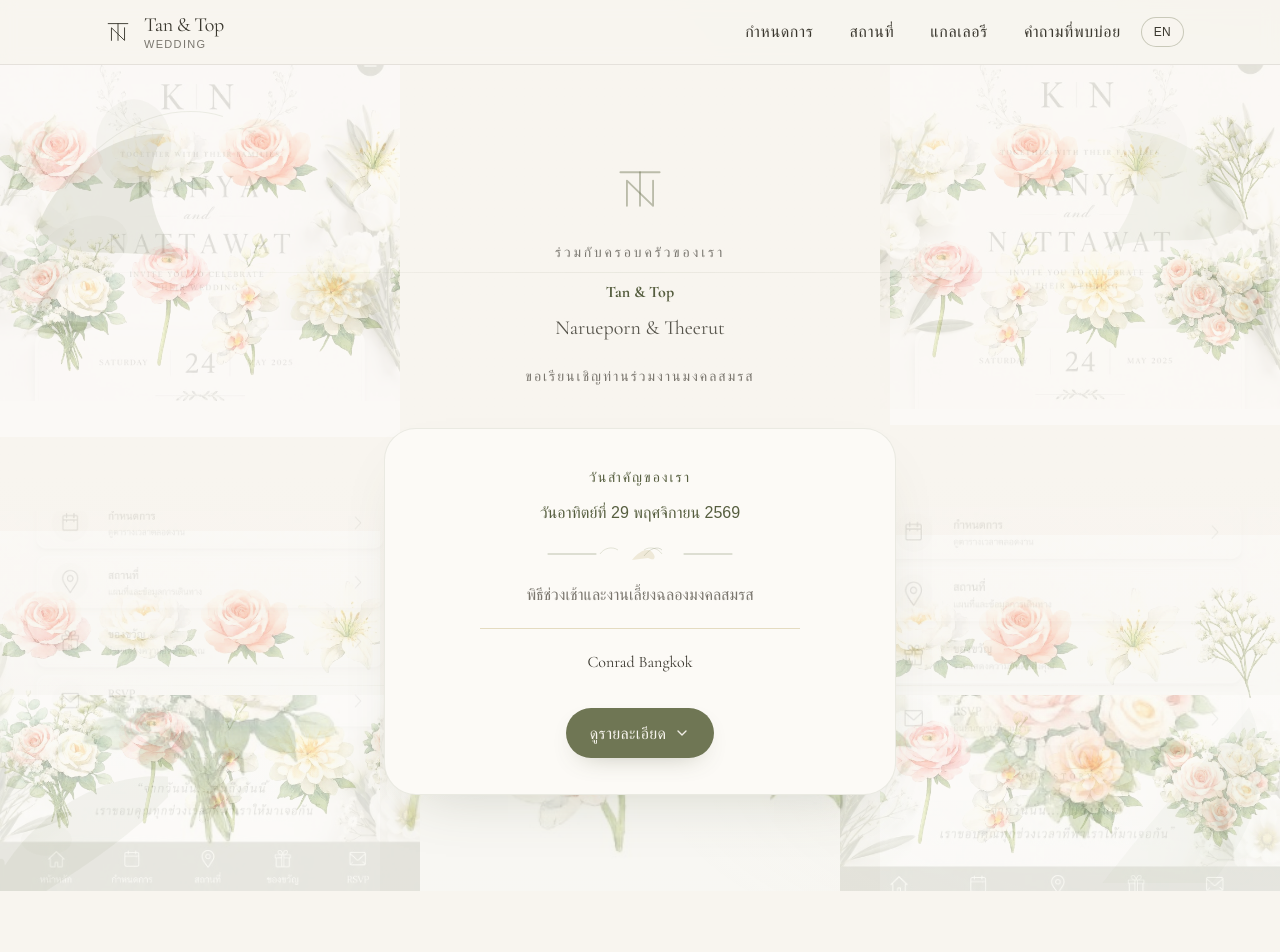
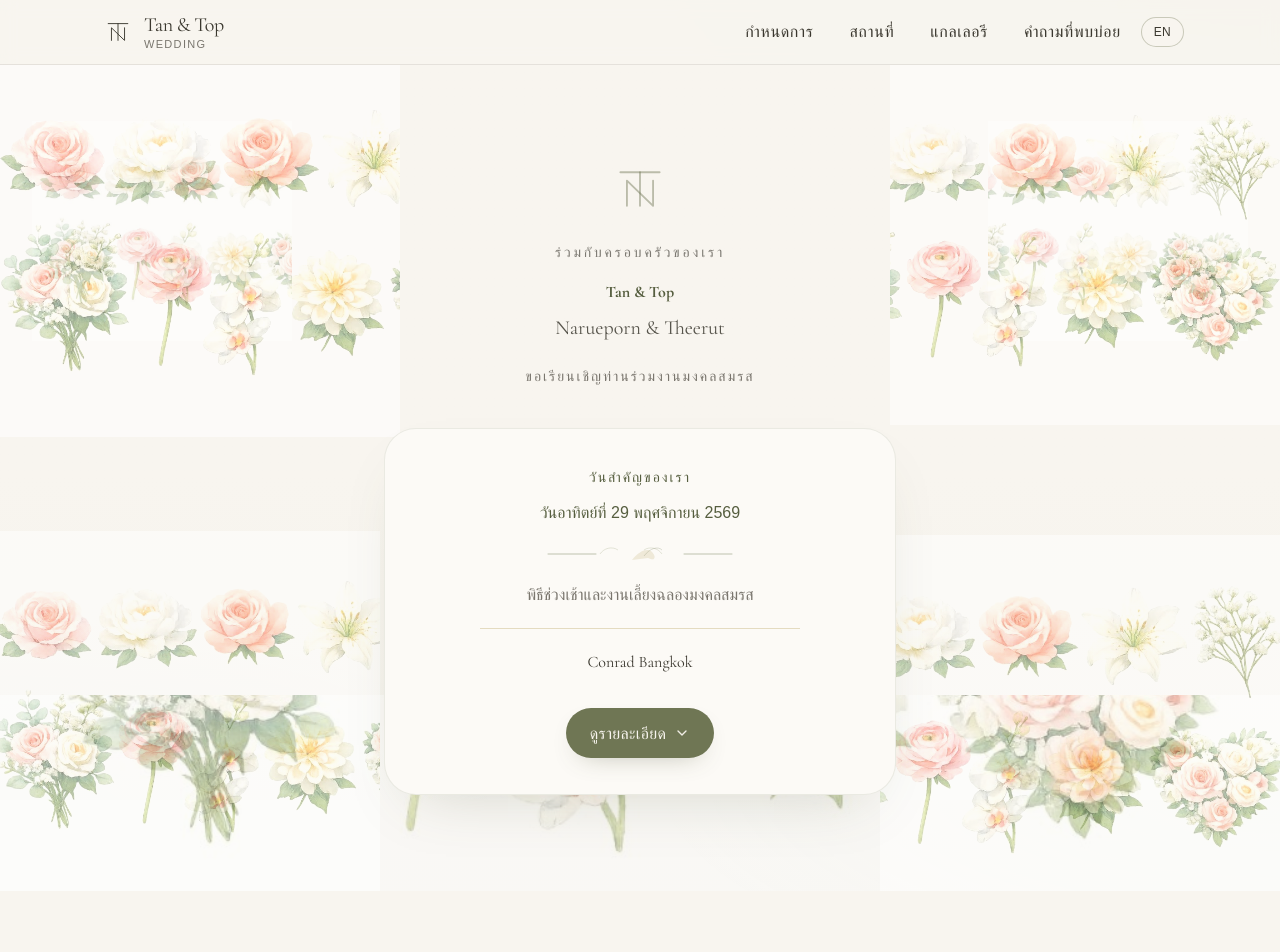
Before and after one commit to topkoong/top-tanly-wedding, a Next.js app: page / in a window 1280 px wide. Shown: the top 952 px of the page. Built offline with nearby package versions, Linux system fonts and the light colour scheme; a web font is replaced by a local one.

Commit message:
refine(home): switch to flower-only background layering
Use only the flower sprite for home botanical framing, increase floral corner density, and keep a calm center veil so invitation text remains readable.

Co-authored-by: Cursor <cursoragent@cursor.com>

```diff
--- a/components/ui/BotanicalBackdrop.tsx
+++ b/components/ui/BotanicalBackdrop.tsx
@@ -3,14 +3,12 @@ import Image from "next/image";
 import { publicAssetPath } from "@/lib/publicAssetPath";
 import { cn } from "@/lib/utils";
 
-/** Matches quiet-luxury home reference; clipped corners only (asset is a tall frame). */
-const FLORAL_QUIET_LUXURY = publicAssetPath("/images/home-floral-quiet-luxury.png");
-/** 1024×682 sprite sheet — soft watercolor florals (white background; blend on cream). */
-const WATERCOLOR_SPRITE = publicAssetPath("/images/home-watercolor-florals.png");
+/** 1024x682 flower-only watercolor sprite sheet. */
+const FLOWER_ONLY_SPRITE = publicAssetPath("/images/home-watercolor-florals.png");
 
 /**
- * Home hero botanical stack: watercolor sprite (corners + bottom band), photoreal corner whispers,
- * radial cream veil, SVG line art. Keeps centre clear for Tan & Top.
+ * Home hero botanical framing from flower-only crops.
+ * Keeps center calm for invitation copy while increasing floral presence.
  */
 export default function BotanicalBackdrop({ className }: { className?: string }) {
   return (
@@ -18,151 +16,77 @@ export default function BotanicalBackdrop({ className }: { className?: string })
       className={cn("pointer-events-none absolute inset-0 z-0 overflow-hidden", className)}
       aria-hidden
     >
-      {/* Watercolor sprite — bottom band for extra floral mass (quiet blend) */}
+      {/* Bottom floral band for grounding */}
       <div className="absolute inset-x-0 -bottom-16 h-[min(42vw,280px)] overflow-hidden md:h-[min(36vw,260px)]">
         <Image
-          src={WATERCOLOR_SPRITE}
+          src={FLOWER_ONLY_SPRITE}
           alt=""
           fill
-          className="object-cover object-[52%_94%] mix-blend-multiply opacity-[0.32] saturate-[1.02] md:opacity-[0.36]"
+          className="object-cover object-[50%_94%] mix-blend-multiply opacity-[0.42] saturate-[1.02] md:opacity-[0.46]"
           sizes="100vw"
         />
       </div>
 
-      {/* Watercolor corners — different sprite regions per corner */}
+      {/* Corner clusters */}
       <div className="absolute -left-10 -top-2 h-[min(56vw,340px)] w-[min(74vw,340px)] overflow-hidden sm:left-0 sm:h-[min(50vw,380px)] sm:w-[min(60vw,400px)]">
         <Image
-          src={WATERCOLOR_SPRITE}
+          src={FLOWER_ONLY_SPRITE}
           alt=""
           fill
-          className="object-cover object-[14%_26%] mix-blend-multiply opacity-[0.38] saturate-[1.04] brightness-[1.04] md:opacity-[0.44]"
+          className="object-cover object-[13%_27%] mix-blend-multiply opacity-[0.48] saturate-[1.06] brightness-[1.04] md:opacity-[0.54]"
           sizes="(max-width:768px) 74vw, 400px"
         />
       </div>
       <div className="absolute -right-12 top-0 h-[min(54vw,330px)] w-[min(74vw,340px)] overflow-hidden sm:right-0 sm:h-[min(48vw,360px)] sm:w-[min(58vw,390px)]">
         <Image
-          src={WATERCOLOR_SPRITE}
+          src={FLOWER_ONLY_SPRITE}
           alt=""
           fill
-          className="object-cover object-[86%_28%] mix-blend-multiply opacity-[0.36] saturate-[1.04] brightness-[1.04] md:opacity-[0.42]"
+          className="object-cover object-[87%_28%] mix-blend-multiply opacity-[0.46] saturate-[1.06] brightness-[1.04] md:opacity-[0.52]"
           sizes="(max-width:768px) 74vw, 390px"
         />
       </div>
       <div className="absolute -bottom-6 -left-12 h-[min(58vw,360px)] w-[min(76vw,380px)] overflow-hidden sm:bottom-0 sm:left-0">
         <Image
-          src={WATERCOLOR_SPRITE}
+          src={FLOWER_ONLY_SPRITE}
           alt=""
           fill
-          className="object-cover object-[18%_74%] mix-blend-multiply opacity-[0.34] saturate-[1.04] brightness-[1.03] md:opacity-[0.4]"
+          className="object-cover object-[18%_74%] mix-blend-multiply opacity-[0.44] saturate-[1.06] brightness-[1.03] md:opacity-[0.5]"
           sizes="(max-width:768px) 76vw, 420px"
         />
       </div>
       <div className="absolute -bottom-12 -right-12 h-[min(60vw,380px)] w-[min(78vw,400px)] overflow-hidden sm:-bottom-6 sm:right-0">
         <Image
-          src={WATERCOLOR_SPRITE}
+          src={FLOWER_ONLY_SPRITE}
           alt=""
           fill
-          className="object-cover object-[84%_78%] mix-blend-multiply opacity-[0.34] saturate-[1.04] brightness-[1.03] md:opacity-[0.4]"
+          className="object-cover object-[84%_78%] mix-blend-multiply opacity-[0.44] saturate-[1.06] brightness-[1.03] md:opacity-[0.5]"
           sizes="(max-width:768px) 78vw, 440px"
         />
       </div>
 
-      {/* Photoreal lilac whisper — corner crops from authored reference */}
-      <div className="absolute -left-8 -top-6 h-[min(46vw,300px)] w-[min(64vw,320px)] overflow-hidden sm:left-0 sm:h-[min(42vw,360px)] sm:w-[min(52vw,400px)]">
+      {/* Additional top floral whispers for richer frame */}
+      <div className="absolute -left-6 top-14 h-[min(34vw,220px)] w-[min(48vw,260px)] overflow-hidden sm:left-8">
         <Image
-          src={FLORAL_QUIET_LUXURY}
+          src={FLOWER_ONLY_SPRITE}
           alt=""
           fill
-          className="object-cover object-[4%_2%] opacity-[0.14] saturate-[0.92] brightness-[1.03] contrast-[0.97] md:opacity-[0.17]"
-          sizes="(max-width: 768px) 64vw, 420px"
+          className="object-cover object-[7%_5%] mix-blend-multiply opacity-[0.3] md:opacity-[0.35]"
+          sizes="(max-width:768px) 48vw, 280px"
         />
       </div>
-      <div className="absolute -right-8 -top-4 h-[min(46vw,300px)] w-[min(64vw,320px)] overflow-hidden sm:right-0 sm:h-[min(42vw,360px)] sm:w-[min(52vw,400px)]">
+      <div className="absolute -right-6 top-14 h-[min(34vw,220px)] w-[min(48vw,260px)] overflow-hidden sm:right-8">
         <Image
-          src={FLORAL_QUIET_LUXURY}
+          src={FLOWER_ONLY_SPRITE}
           alt=""
           fill
-          className="object-cover object-[96%_4%] opacity-[0.14] saturate-[0.92] brightness-[1.03] contrast-[0.97] md:opacity-[0.17]"
-          sizes="(max-width: 768px) 64vw, 420px"
-        />
-      </div>
-      <div className="absolute -bottom-4 -left-10 h-[min(48vw,320px)] w-[min(66vw,340px)] overflow-hidden sm:bottom-0 sm:left-0 sm:h-[min(44vw,380px)] sm:w-[min(54vw,420px)]">
-        <Image
-          src={FLORAL_QUIET_LUXURY}
-          alt=""
-          fill
-          className="object-cover object-[8%_100%] opacity-[0.12] saturate-[0.92] brightness-[1.03] contrast-[0.97] md:opacity-[0.15]"
-          sizes="(max-width: 768px) 66vw, 440px"
-        />
-      </div>
-      <div className="absolute -bottom-10 -right-10 h-[min(52vw,340px)] w-[min(70vw,360px)] overflow-hidden sm:-bottom-4 sm:right-0 sm:h-[min(46vw,400px)] sm:w-[min(56vw,440px)]">
-        <Image
-          src={FLORAL_QUIET_LUXURY}
-          alt=""
-          fill
-          className="object-cover object-[92%_98%] opacity-[0.12] saturate-[0.92] brightness-[1.03] contrast-[0.97] md:opacity-[0.15]"
-          sizes="(max-width: 768px) 70vw, 460px"
+          className="object-cover object-[92%_6%] mix-blend-multiply opacity-[0.28] md:opacity-[0.33]"
+          sizes="(max-width:768px) 48vw, 280px"
         />
       </div>
 
       {/* Centre veil keeps hero typography calm */}
-      <div className="absolute inset-0 bg-[radial-gradient(ellipse_min(92%,96%)_at_50%_38%,rgb(248_245_239/0.88)_42%,transparent_72%)]" />
-
-      {/* Top-left: layered leaves + rose-like bloom */}
-      <div className="absolute -left-8 top-0 h-44 w-44 text-olive/[0.2] sm:left-0 sm:h-56 sm:w-56 md:h-60 md:w-60 md:text-olive/[0.24]">
-        <svg viewBox="0 0 140 140" className="h-full w-full" fill="none">
-          <ellipse cx="48" cy="108" rx="28" ry="18" fill="currentColor" opacity={0.12} transform="rotate(-25 48 108)" />
-          <path
-            d="M22 94c14-34 42-54 74-54-14 22-10 54 12 74-38-10-74 4-86-20z"
-            fill="currentColor"
-            opacity={0.55}
-          />
-          <ellipse cx="78" cy="46" rx="22" ry="26" fill="currentColor" opacity={0.2} />
-          <ellipse cx="94" cy="58" rx="14" ry="16" fill="currentColor" opacity={0.15} transform="rotate(15 94 58)" />
-          <path d="M38 72c22-36 62-52 92-42" stroke="currentColor" strokeWidth={0.6} opacity={0.45} />
-        </svg>
-      </div>
-
-      {/* Top-right: mirror cluster */}
-      <div className="absolute -right-10 top-2 h-40 w-40 text-sage/[0.18] sm:right-0 sm:h-52 sm:w-52 md:h-56 md:w-56 md:text-sage/[0.22]">
-        <svg viewBox="0 0 140 140" className="h-full w-full" fill="none">
-          <path
-            d="M118 90c-12-34-42-54-74-54 12 22 8 52-14 74 36-12 74 4 88-20z"
-            fill="currentColor"
-            opacity={0.5}
-          />
-          <ellipse cx="62" cy="44" rx="20" ry="24" fill="currentColor" opacity={0.16} />
-          <ellipse cx="48" cy="56" rx="12" ry="14" fill="currentColor" opacity={0.12} transform="rotate(-12 48 56)" />
-        </svg>
-      </div>
-
-      {/* Bottom-left */}
-      <div className="absolute -bottom-4 -left-6 h-40 w-40 text-olive/[0.14] sm:bottom-0 sm:h-48 sm:w-48 md:text-olive/[0.17]">
-        <svg viewBox="0 0 120 120" className="h-full w-full" fill="none">
-          <path
-            d="M18 104c28-42 74-62 112-54-36 44-94 74-154 112 18-42 42-74 42-58z"
-            fill="currentColor"
-            opacity={0.4}
-          />
-          <ellipse cx="44" cy="88" rx="16" ry="10" fill="currentColor" opacity={0.12} />
-        </svg>
-      </div>
-
-      {/* Bottom-right */}
-      <div className="absolute -bottom-8 -right-8 h-44 w-44 text-sage/[0.14] sm:bottom-2 sm:right-0 sm:h-52 sm:w-52 md:text-sage/[0.18]">
-        <svg viewBox="0 0 120 120" className="h-full w-full" fill="none">
-          <path
-            d="M102 18c28 58-26 138-134 174 42-74 138-174 134-174z"
-            fill="currentColor"
-            opacity={0.35}
-          />
-          <ellipse cx="88" cy="96" rx="18" ry="12" fill="currentColor" opacity={0.1} />
-        </svg>
-      </div>
-
-      {/* Whisper line framing near vertical centre (behind cards) */}
-      <div className="absolute inset-x-0 top-1/4 h-px bg-gradient-to-r from-transparent via-olive/10 to-transparent" />
-      <div className="absolute inset-x-0 top-3/4 h-px bg-gradient-to-r from-transparent via-sage/10 to-transparent" />
+      <div className="absolute inset-0 bg-[radial-gradient(ellipse_min(92%,96%)_at_50%_38%,rgb(248_245_239/0.9)_42%,transparent_72%)]" />
     </div>
   );
 }
```
